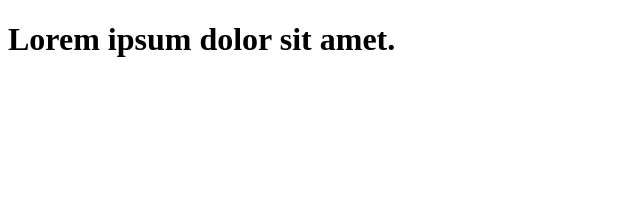
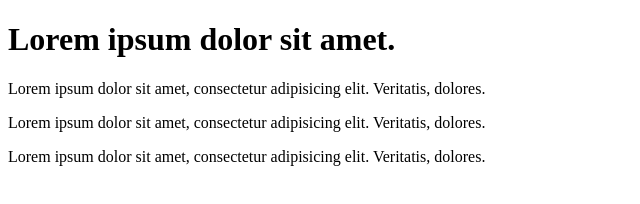
Before and after one commit to tworig/wanna-know-gitandgithub, a plain HTML site: page index.html in a window 1280 px wide. Shown: the whole page, without its empty margins (0-640 px from the left). Drawn offline with Linux system fonts and the light colour scheme.

Commit message:
one new branch commit

```diff
--- a/index.html
+++ b/index.html
@@ -8,5 +8,8 @@
 </head>
 <body>
   <h1>Lorem ipsum dolor sit amet.</h1>
+  <p>Lorem ipsum dolor sit amet, consectetur adipisicing elit. Veritatis, dolores.</p>
+  <p>Lorem ipsum dolor sit amet, consectetur adipisicing elit. Veritatis, dolores.</p>
+  <p>Lorem ipsum dolor sit amet, consectetur adipisicing elit. Veritatis, dolores.</p>
 </body>
 </html>
```
